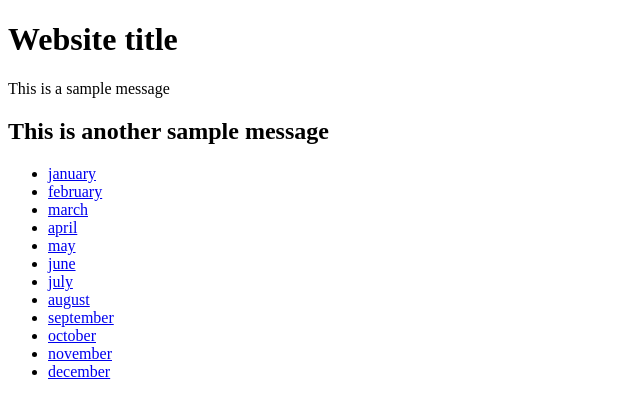
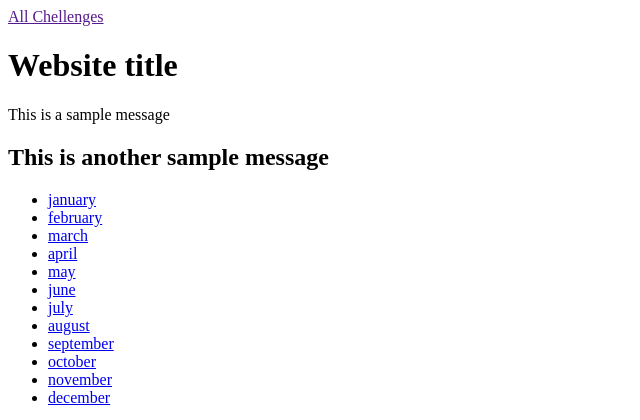
Before and after one commit to NovakMateusz/django-course, a Django app: page /challenges/test in a window 1280 px wide. Shown: the top 420 px of the page, without its empty margins (0-640 px from the left). Run offline with Django 3.2, Linux system fonts and the light colour scheme.

Commit message:
Using include tag

```diff
--- /dev/null
+++ b/course/challenges/templates/challenges/includes/header.html
@@ -0,0 +1,5 @@
+<header>
+    <nav>
+        <a href="">All Chellenges</a>
+    </nav>
+</header>
--- a/course/challenges/templates/challenges/test.html
+++ b/course/challenges/templates/challenges/test.html
@@ -5,6 +5,8 @@
 {% endblock %}
 
 {% block content %}
+    {% include "./includes/header.html" %}
+
     <h1>{{ title }}</h1>
     {% if text is not None %}
         <p>{{ text }}</p>
```
